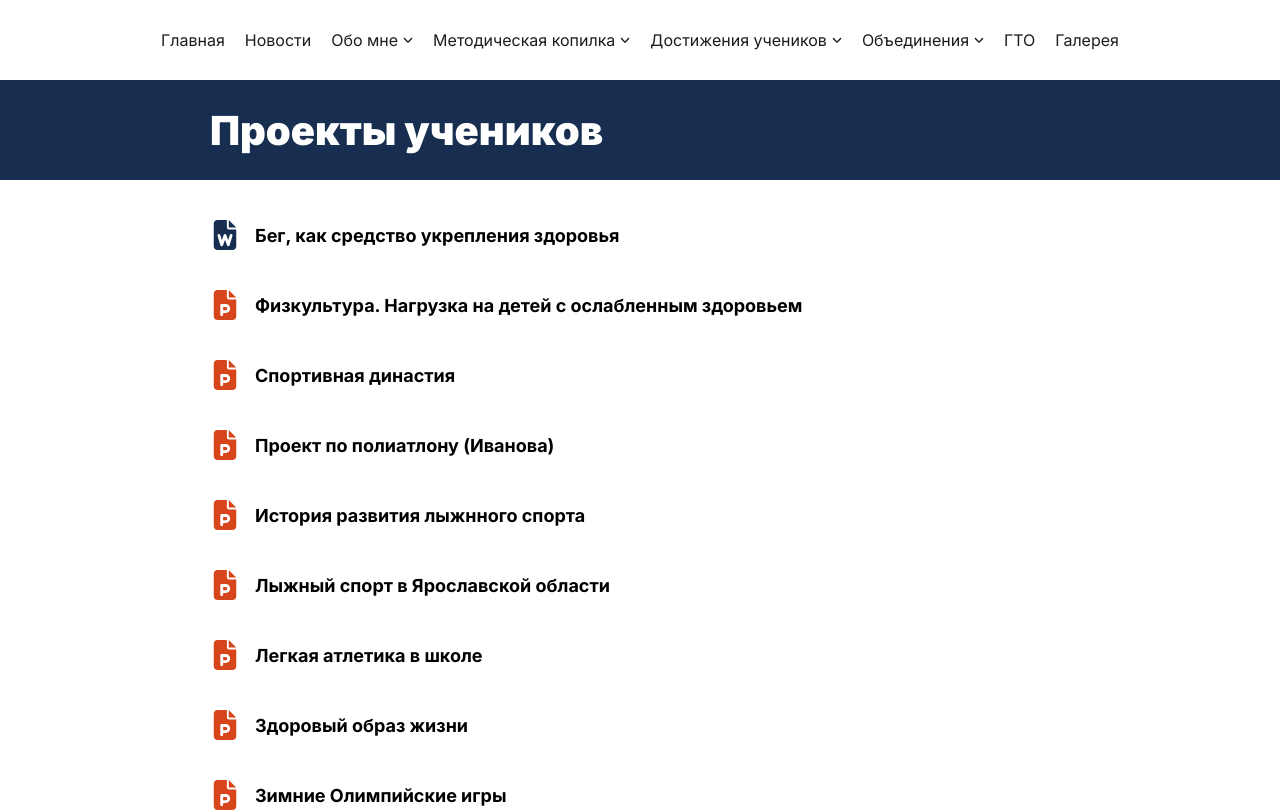
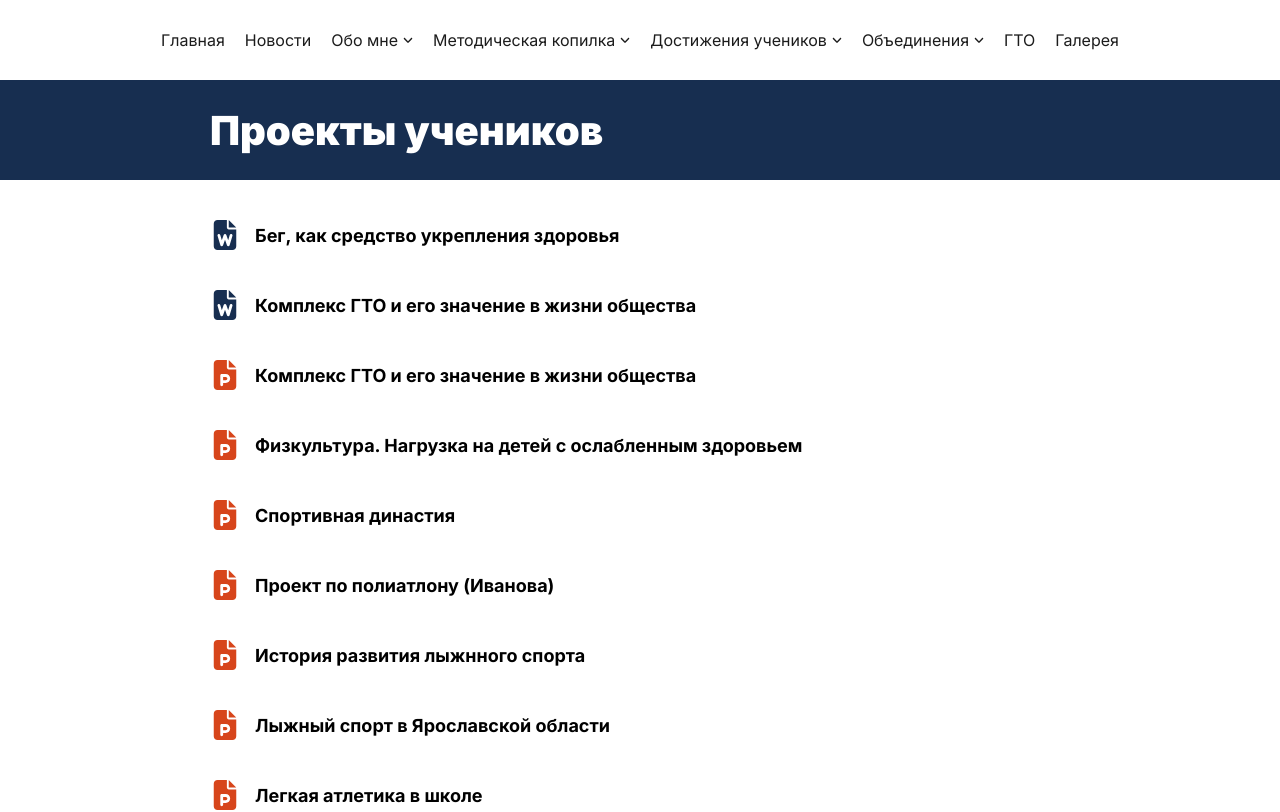
Before and after one commit to decasus/av-sorokin, a Next.js app: page /student-projects in a window 1280 px wide. Shown: the top 812 px of the page. Built offline with nearby package versions, Linux system fonts and the light colour scheme.

Commit message:
add: new documents

```diff
--- a/src/app/layout.js
+++ b/src/app/layout.js
@@ -15,7 +15,6 @@ const inter = Inter({
 })
 
 export default function RootLayout({ children }) {
-    console.log(children.props.template)
   return (
     <html lang="ru">
       <body className={inter.className}>
--- a/src/app/student-projects/page.js
+++ b/src/app/student-projects/page.js
@@ -8,6 +8,12 @@ const StudentProjects = () => {
             <div className="container">
                 <Doc file="/files/student-projects/Проект_Кочулина_Полина_Бег,_как_средство_укрепления_здоровья_1.docx"
                      title="Бег, как средство укрепления здоровья"
+                />
+                <Doc file="/files/student-projects/Kalenova_proekt_GTO.docx"
+                     title="Комплекс ГТО и его значение в жизни общества"
+                />
+                <Doc file="/files/student-projects/ГТО-презентация.pptx"
+                     title="Комплекс ГТО и его значение в жизни общества"
                 />
                 <Doc file="/files/student-projects/Физкультура.-нагрузка-на-детей-с-ослабленным-здоровьем.ppt"
                      title="Физкультура. Нагрузка на детей с ослабленным здоровьем"
```
Also changed, not shown: 2 other files (tests, documents, lock files or other folders).
